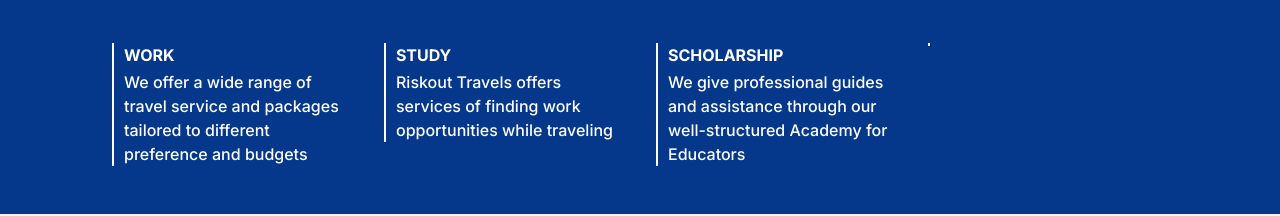
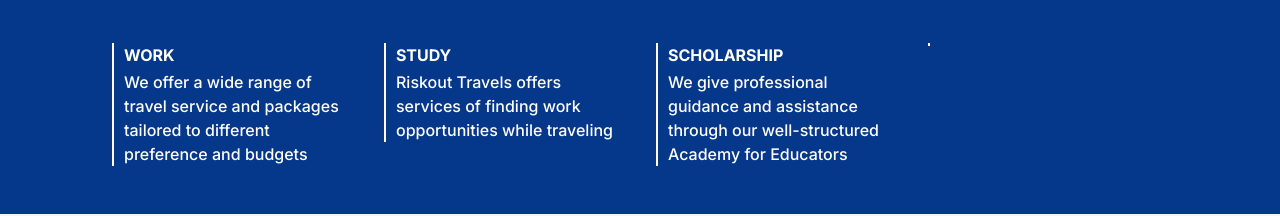
Before and after one commit to VictorKingsHub/consults, a Next.js app: page /travels in a window 1280 px wide. Shown: the part 645-861 px from the top of the page. Built offline with nearby package versions, Linux system fonts and the light colour scheme.

Commit message:
guidance

```diff
--- a/app/travels/page.tsx
+++ b/app/travels/page.tsx
@@ -27,7 +27,7 @@ const TravelsPage = () => {
         label3='SCHOLARSHIP'
         desc1='We offer a wide range of travel service and packages tailored to different preference and budgets'
         desc2='Riskout Travels offers services of finding work opportunities while traveling'
-        desc3='We give professional guides and assistance through our well-structured Academy for Educators' label4={''} desc4={''}      />
+        desc3='We give professional guidance and assistance through our well-structured Academy for Educators' label4={''} desc4={''}      />
 
        <CentralText
         title={"Get the most satisfying services"}
```
